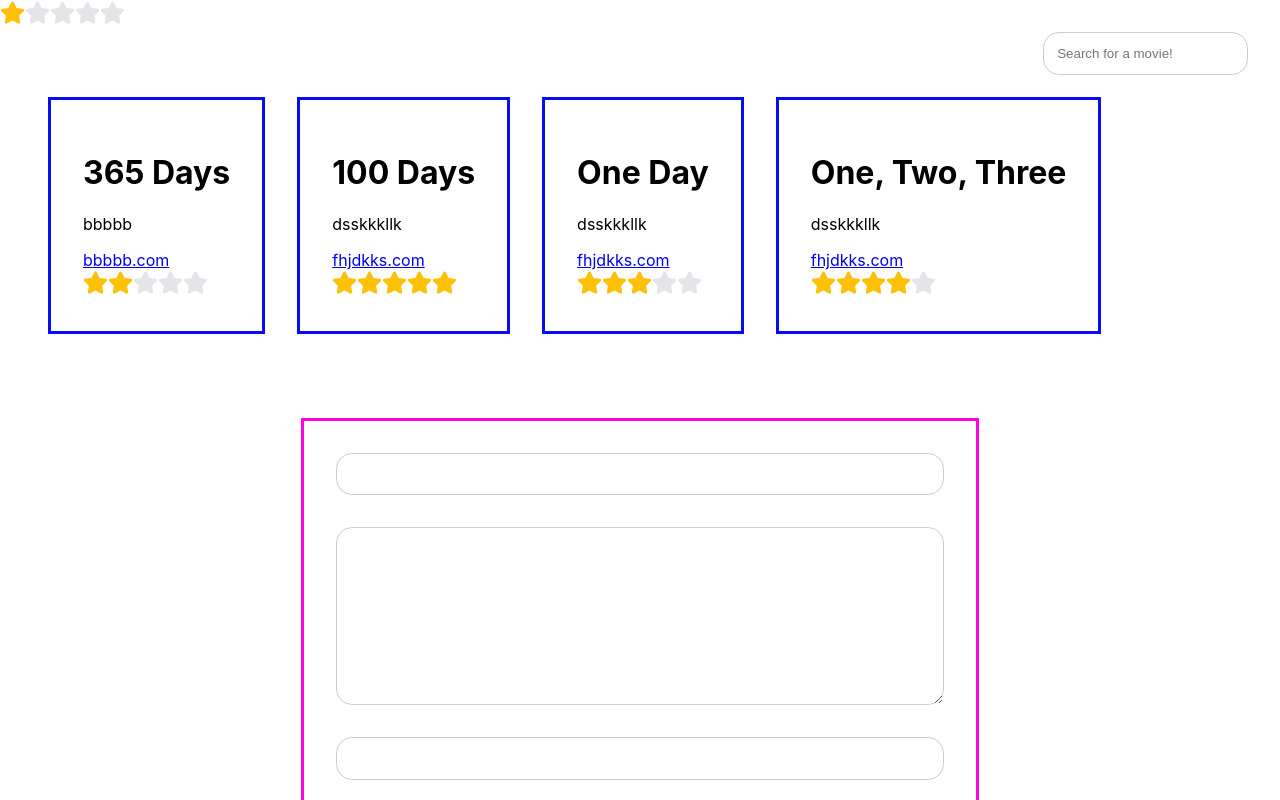
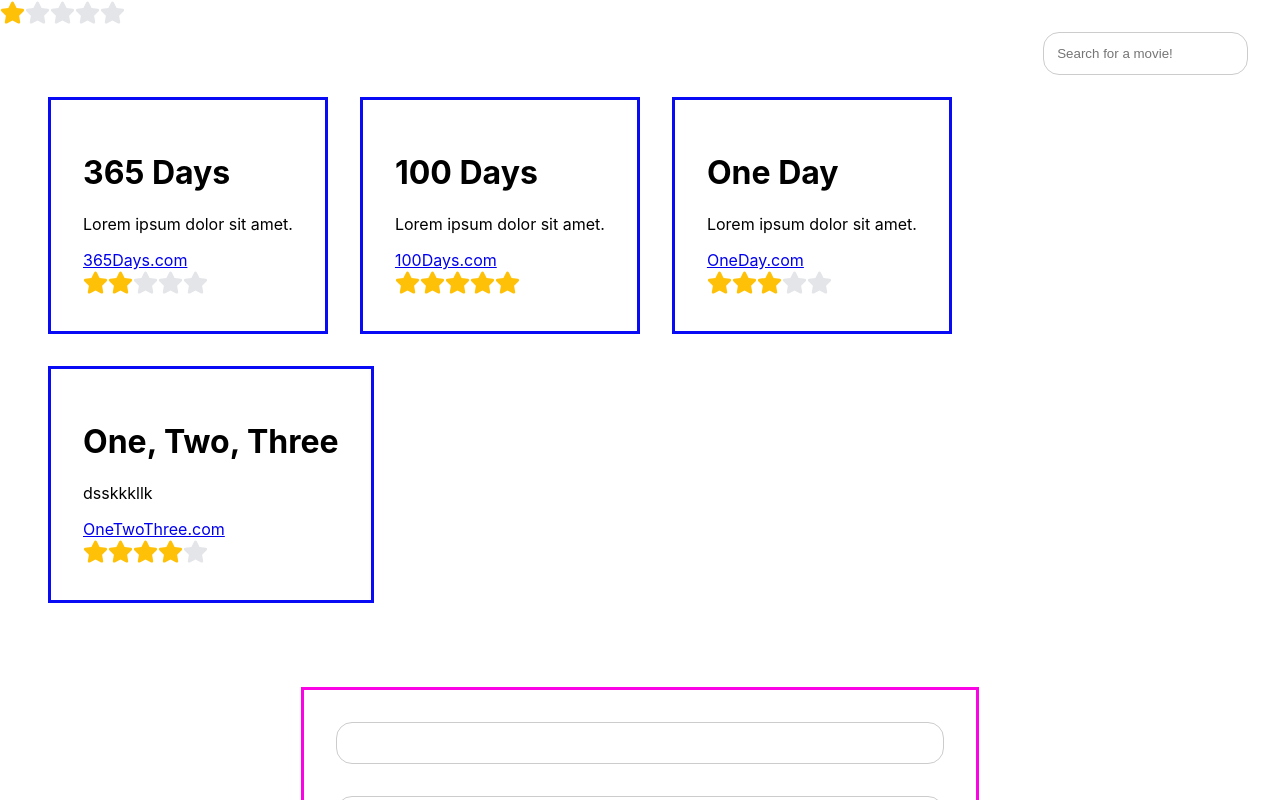
Before and after one commit to EzzineSmichi/movie-app, a React (Create React App) app: page / in a window 1280 px wide. Shown: the top 800 px of the page. Built offline with nearby package versions, Linux system fonts and the light colour scheme; the HTML template or start-up script is replaced by a standard one.

Commit message:
update-data

```diff
--- a/src/App.js
+++ b/src/App.js
@@ -10,49 +10,47 @@ function App () {
   const [movies, setMovies] = useState([
     {
       title : '365 Days',
-      description : 'bbbbb',
-      posteUrl : 'bbbbb.com',
+      description : 'Lorem ipsum dolor sit amet.',
+      posteUrl : '365Days.com',
       rate : 2
     },
     {
       title : '100 Days',
-      description : 'dsskkkllk',
-      posteUrl : 'fhjdkks.com',
+      description : 'Lorem ipsum dolor sit amet.',
+      posteUrl : '100Days.com',
       rate : 5
     },
     {
       title : 'One Day',
-      description : 'dsskkkllk',
-      posteUrl : 'fhjdkks.com',
+      description : 'Lorem ipsum dolor sit amet.',
+      posteUrl : 'OneDay.com',
       rate : 3
     },
 
       {
         title : 'One, Two, Three',
         description : 'dsskkkllk',
-        posteUrl : 'fhjdkks.com',
+        posteUrl : 'OneTwoThree.com',
         rate : 4
       }
 
    ])
 
-
+  //state for searching movie by title
   const [searchTerm, setsearchTerm] = useState('')
 
+
+  //searching movie by title or/and rating
   const dynamicSearch = () => {
-
       return movies.filter(movie=> movie.rate >= val && movie.title.toLowerCase().includes(searchTerm.toLowerCase()))
-
-
   }
 
-
-
+  //add movie
   const addNewMovie = newMovie => {
     return setMovies([...movies, newMovie])
   }
 
-
+  //state change the value of rating
   const [val, setVal] = useState(1)
 
       return (
```
Also changed, not shown: 1 other file (tests, documents, lock files or other folders).
